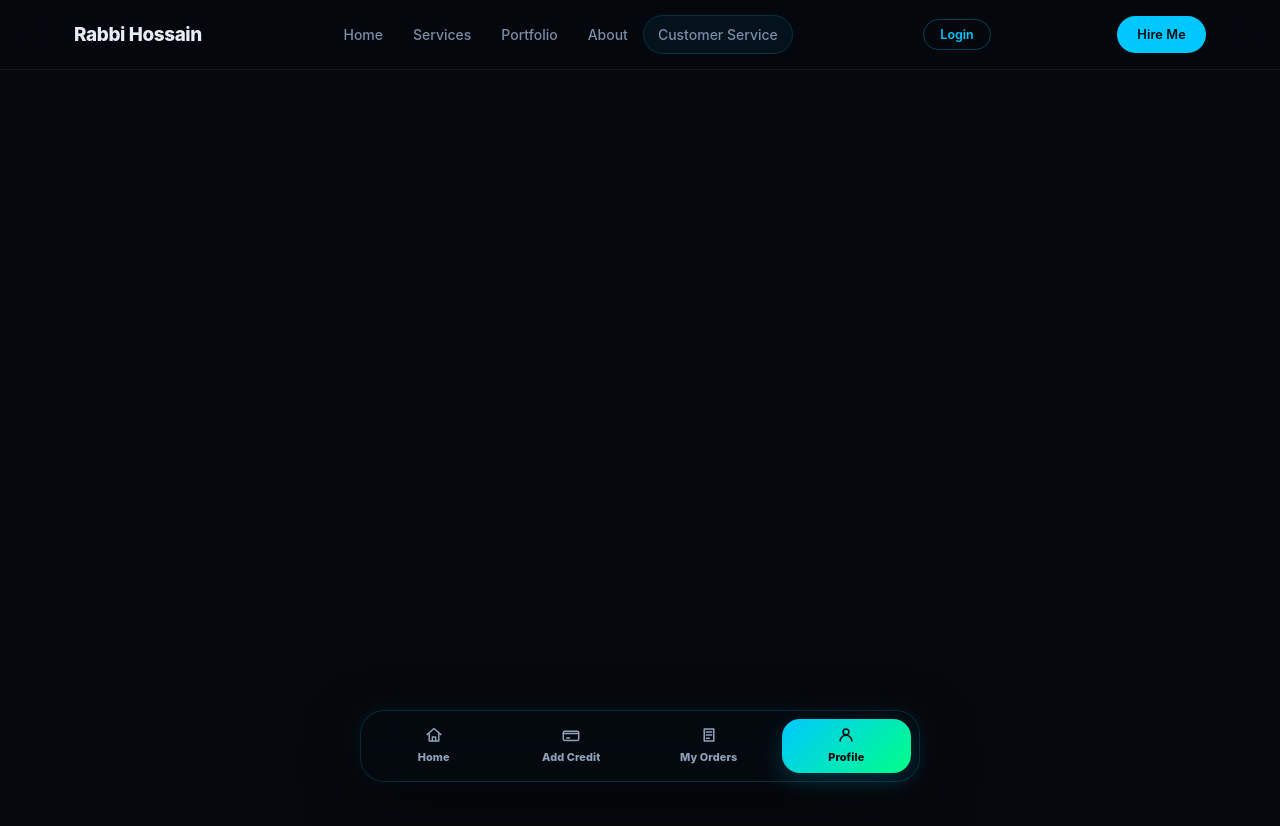
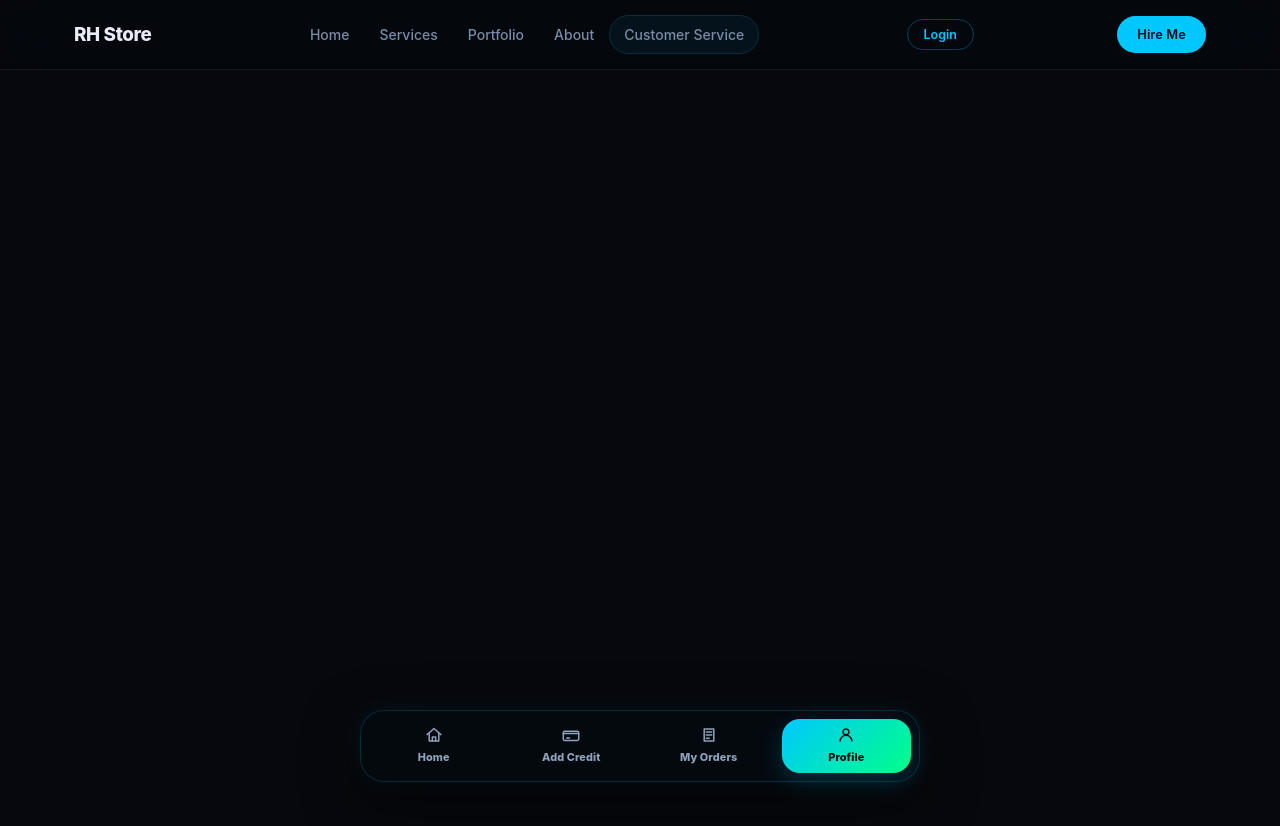
Before and after one commit to rabbihossainltd1/rabbihossainltd.online, a plain HTML site: page dashboard.html in a window 1280 px wide. Drawn offline with Linux system fonts and the light colour scheme; no server answers; a web font is replaced by a local one.

Commit message:
Add files via upload

```diff
--- a/dashboard.html
+++ b/dashboard.html
@@ -36,7 +36,7 @@
     })();
   </script>
   <meta name="viewport" content="width=device-width, initial-scale=1.0" />
-  <title>Dashboard | Rabbi Hossain</title>
+  <title>Dashboard | RH Store</title>
   <meta name="description" content="User dashboard for wallet balance, payment history, service orders and profile overview." />
     <link rel="dns-prefetch" href="//firestore.googleapis.com" />
   <link rel="dns-prefetch" href="//identitytoolkit.googleapis.com" />
@@ -124,7 +124,7 @@
 
   <nav class="navbar" role="navigation" aria-label="Main navigation">
     <div class="nav-inner">
-      <a href="index.html" class="nav-logo">Rabbi Hossain</a>
+      <a href="index.html" class="nav-logo">RH Store</a>
       <button class="nav-hamburger" id="hamburger" aria-label="Toggle menu" aria-expanded="false" aria-controls="navLinks">
         <span></span><span></span><span></span>
       </button>
```
